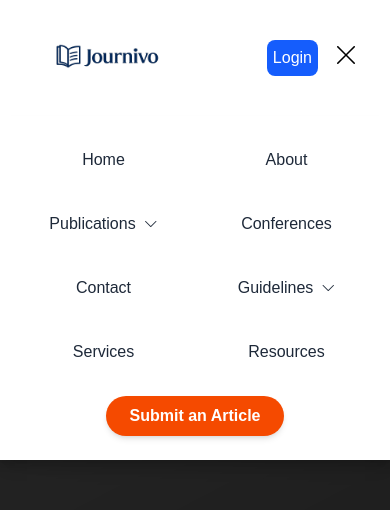
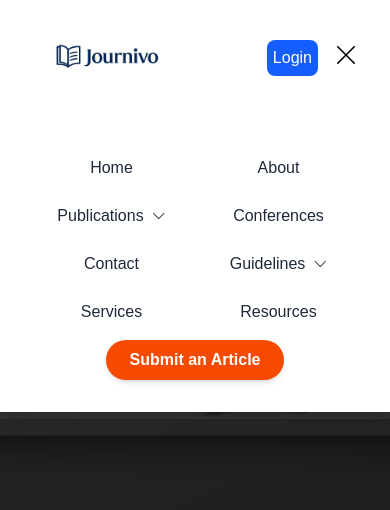
Before and after one commit to WisdomChukwuemeka/publication, a Next.js app: page / in a window 390 px wide. Both pictures are taken after a click on the element 346 px from the left and 58 px from the top of the page. Shown: the top 510 px of the page. Built offline with nearby package versions, Linux system fonts and the light colour scheme.

Commit message:
Update header.jsx

```diff
--- a/app/components/header.jsx
+++ b/app/components/header.jsx
@@ -64,7 +64,7 @@ export const Header = () => {
       exit={{ opacity: 0, height: 0 }}
       transition={{ duration: 0.4, ease: "easeInOut" }}
     >
-      <ul className="grid grid-cols-2 gap-6 p-6 text-gray-800 text-center font-medium">
+      <ul className="grid grid-cols-2 gap-2 p-8 text-gray-800 text-center font-medium">
         <li
           className="flex items-center justify-center gap-2 hover:bg-blue-100 py-2 rounded-md cursor-pointer transition duration-300"
           onClick={toggleMenu}
```
